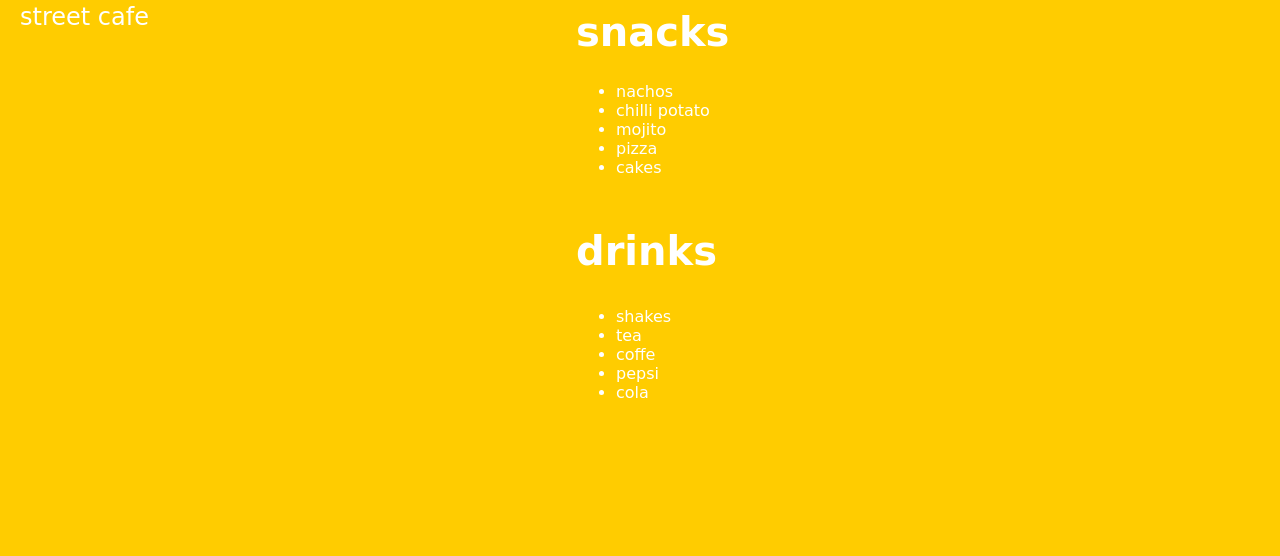
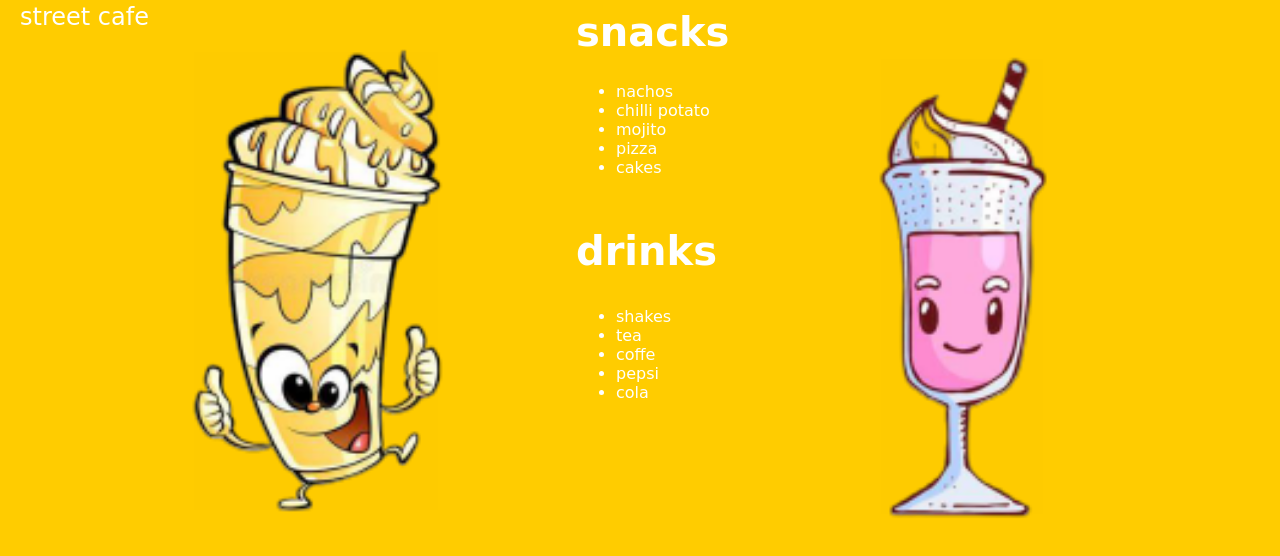
Before and after one commit to Mayank7776/cafe-web, a plain HTML site: page index.html in a window 1280 px wide. Shown: the part 136-692 px from the top of the page. Drawn offline with Linux system fonts and the light colour scheme.

Commit message:
Update index.html

```diff
--- a/index.html
+++ b/index.html
@@ -108,11 +108,11 @@ padding: 2px 8px;
       </div>
     </header>
    <div>
-    <img src="images/My project-1 (1).png" alt="" style="    position: absolute;
+    <img src="My project-1 (1).png" alt="" style="    position: absolute;
     left: 64%;
     top: 20%;
     height: 530px;">
-    <img src="images/My project-1.png" alt="" style="    position: absolute;
+    <img src="My project-1.png" alt="" style="    position: absolute;
     left: 10%;
     top: 20%;
     height: 530px;">
```
